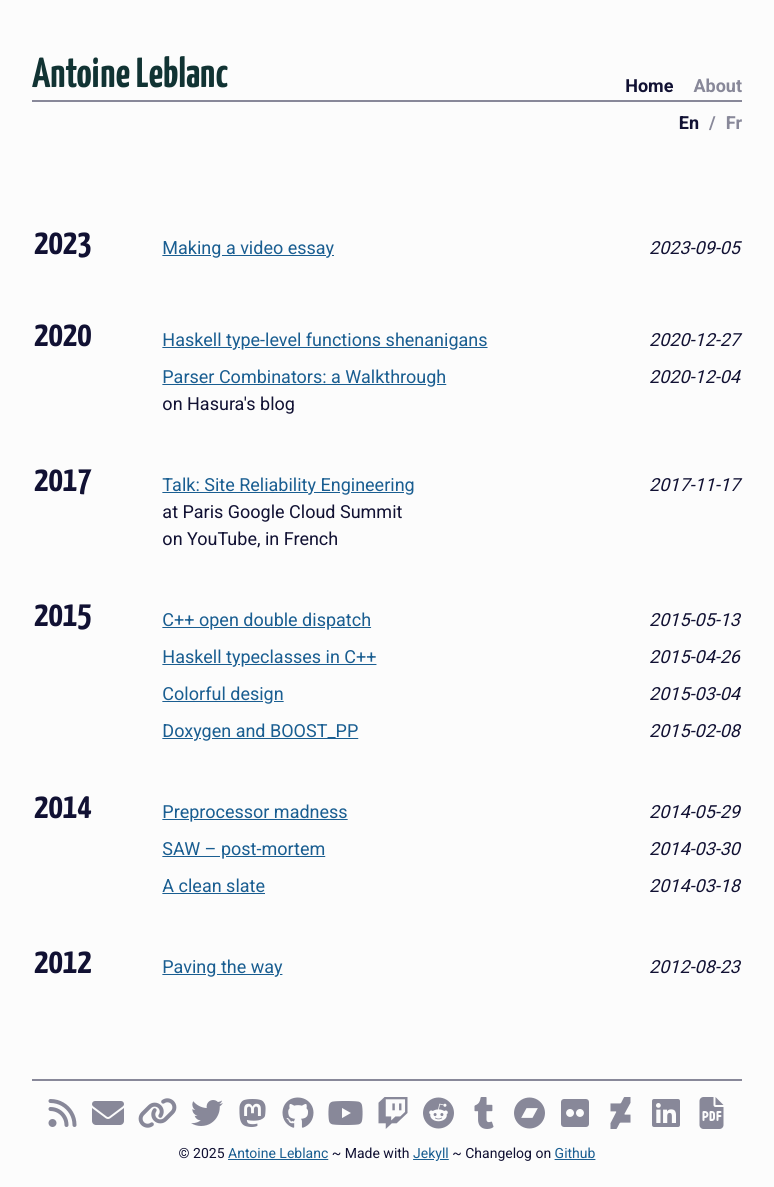
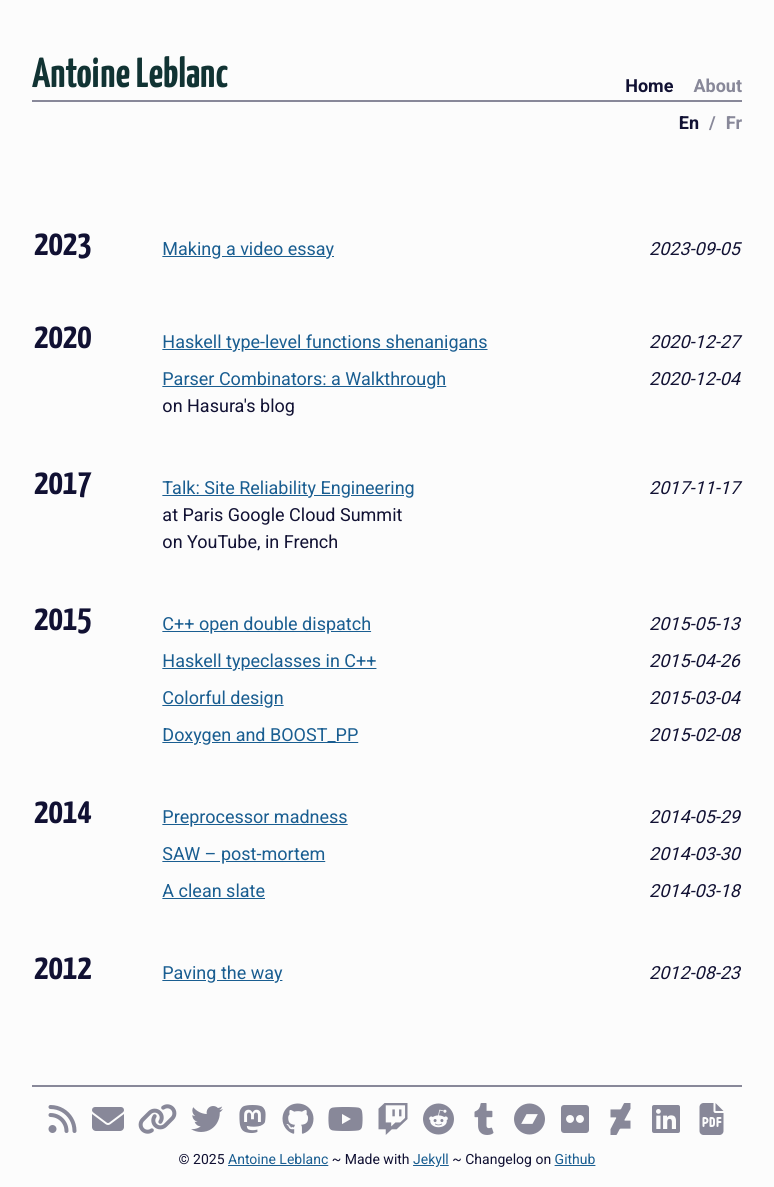
Before and after one commit to nicuveo/nauths.fr, a Jekyll site: the page built from en/index.md, in a window 1280 px wide. Shown: the whole page, without its empty margins (253-1027 px from the left). Built offline with Jekyll 4.4.1, drawn with Linux system fonts in a browser that asks for light colours.

Commit message:
Fix a CSS bug in recent versions of WebKit and Gecko
Between firefox versions 130 and 134, something broke vertical
alignment. Interestingly, the exact same issue can be observed in
WebKit, and introduced roughly at the same time, which suggests that
it might be a deliberate change, and not a bug?

This commit adds a trivial padding change to move things back into
place. I'll try to find a way to make a repro case and open a bug, to
figure out exactly *why* this broke after almost a decade.

```diff
--- a/css/default.css
+++ b/css/default.css
@@ -242,6 +242,11 @@
     font-size: 36px;
     font-weight: 700;
     width: 18%;
+}
+
+#archives .first-row
+{
+    padding-top: 49px;
 }
 
 #archives .archive-date
```
